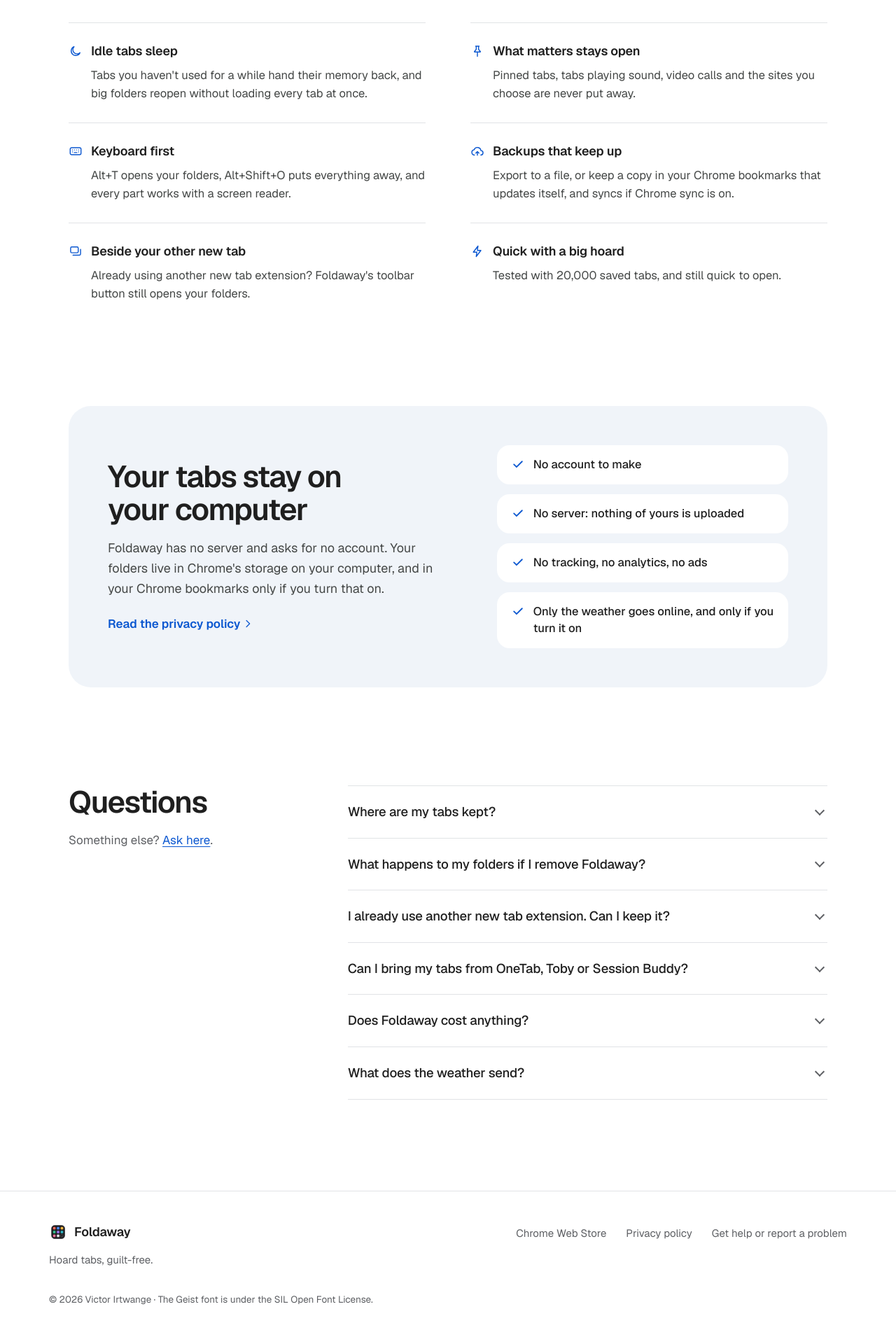
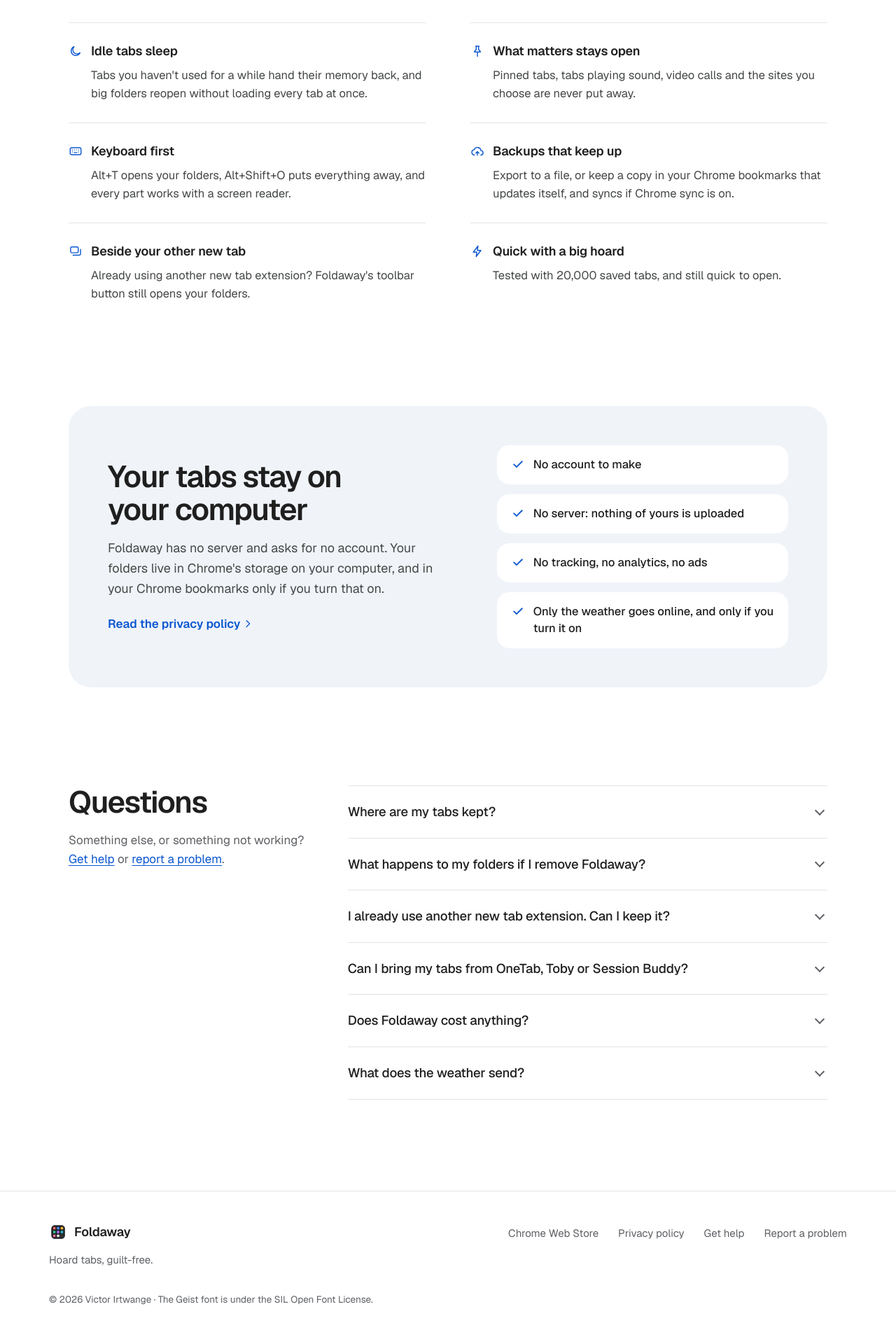
Before and after one commit to victorirtwange/victorirtwange.github.io, a Jekyll site: the page built from foldaway/index.html, in a window 1280 px wide. Shown: the part 3939-5859 px from the top of the page at 70% size. Built offline with Jekyll 4.4.1, drawn with Linux system fonts in a browser that asks for light colours.

Commit message:
Foldaway: help, report and goodbye pages
- /foldaway/help/: the homepage's questions (now one include for both)
  and how to report a problem; the store's support link.
- /foldaway/report/: Foldaway's "Report a problem" lands here with its
  version and technical details after the # (never sent to this site)
  and is sent on to the problem form with them filled in; GitHub's issue
  form until the form's address is set (FORM).
- /foldaway/bye/: what Chrome opens when Foldaway is removed: how to get
  the folders back, and a link to say what went wrong.
- The privacy policy says what reporting a problem and removing Foldaway
  involve; the bar and footer link to help and the form.

Co-Authored-By: Claude Opus 5.5 <noreply@anthropic.com>

```diff
--- a/_includes/foldaway-bar.html
+++ b/_includes/foldaway-bar.html
@@ -3,6 +3,6 @@
   <nav class="bar-links" aria-label="Foldaway">
     <a href="/foldaway/#features">Features</a>
     <a href="/foldaway/PRIVACY.html"{% if include.here == "privacy" %} aria-current="page"{% endif %}>Privacy</a>
-    <a href="https://github.com/victorirtwange/victorirtwange.github.io/issues/new?template=foldaway-problem.yml">Help</a>
+    <a href="/foldaway/help/"{% if include.here == "help" %} aria-current="page"{% endif %}>Help</a>
   </nav>
 </div>
--- /dev/null
+++ b/_includes/foldaway-faq.html
@@ -0,0 +1,33 @@
+<!-- The questions and answers: on the homepage and the help page. -->
+  <details>
+    <summary>Where are my tabs kept?</summary>
+    <p>On your computer, in Chrome's storage for Foldaway. Settings → Backup can export
+      everything to a file whenever you like, or keep a copy in your Chrome bookmarks that stays
+      up to date by itself (and syncs with your Google account if Chrome sync is on).</p>
+  </details>
+  <details>
+    <summary>What happens to my folders if I remove Foldaway?</summary>
+    <p>Chrome deletes Foldaway's storage with it, so export a backup first. A copy in your
+      bookmarks stays, and Foldaway can bring your folders back from it.</p>
+  </details>
+  <details>
+    <summary>I already use another new tab extension. Can I keep it?</summary>
+    <p>Yes. Chrome gives the new tab page to one extension at a time; if another one has it,
+      Foldaway's toolbar button (and Alt+T) still opens your folders in a tab of their own.</p>
+  </details>
+  <details>
+    <summary>Can I bring my tabs from OneTab, Toby or Session Buddy?</summary>
+    <p>Yes: Settings → Backup → Import reads their export files, a list pasted from OneTab, or
+      any browser's bookmarks file.</p>
+  </details>
+  <details>
+    <summary>Does Foldaway cost anything?</summary>
+    <p>No. It's free, with no account to make.</p>
+  </details>
+  <details>
+    <summary>What does the weather send?</summary>
+    <p>Nothing unless you turn it on. Then your city's rough position goes to MET Norway for the
+      forecast, and what you type to find your city goes to Photon, a place search.
+      <a href="/foldaway/PRIVACY.html#what-leaves-your-computer">The privacy policy</a> has the
+      details.</p>
+  </details>
--- a/_includes/foldaway-footer.html
+++ b/_includes/foldaway-footer.html
@@ -7,7 +7,8 @@
     <nav class="foot-links" aria-label="More about Foldaway">
       <a href="https://chromewebstore.google.com/detail/jmffhgplljpdhfhocfbecnlilmldliej">Chrome Web Store</a>
       <a href="/foldaway/PRIVACY.html">Privacy policy</a>
-      <a href="https://github.com/victorirtwange/victorirtwange.github.io/issues/new?template=foldaway-problem.yml">Get help or report a problem</a>
+      <a href="/foldaway/help/">Get help</a>
+      <a href="/foldaway/report/">Report a problem</a>
     </nav>
   </div>
   <p class="foot-note">© 2026 Victor Irtwange · The Geist font is under the <a href="/foldaway/fonts/OFL.txt">SIL Open Font License</a>.</p>
--- a/foldaway/index.html
+++ b/foldaway/index.html
@@ -240,41 +240,10 @@ bodyclass: home
   <section class="faq" aria-labelledby="faqTitle">
     <div class="faq-head">
       <h2 id="faqTitle">Questions</h2>
-      <p>Something else? <a href="https://github.com/victorirtwange/victorirtwange.github.io/issues/new?template=foldaway-problem.yml">Ask here</a>.</p>
+      <p>Something else, or something not working? <a href="/foldaway/help/">Get help</a> or <a href="/foldaway/report/">report a problem</a>.</p>
     </div>
     <div class="faq-list">
-      <details>
-        <summary>Where are my tabs kept?</summary>
-        <p>On your computer, in Chrome's storage for Foldaway. Settings → Backup can export
-          everything to a file whenever you like, or keep a copy in your Chrome bookmarks that stays
-          up to date by itself (and syncs with your Google account if Chrome sync is on).</p>
-      </details>
-      <details>
-        <summary>What happens to my folders if I remove Foldaway?</summary>
-        <p>Chrome deletes Foldaway's storage with it, so export a backup first. A copy in your
-          bookmarks stays, and Foldaway can bring your folders back from it.</p>
-      </details>
-      <details>
-        <summary>I already use another new tab extension. Can I keep it?</summary>
-        <p>Yes. Chrome gives the new tab page to one extension at a time; if another one has it,
-          Foldaway's toolbar button (and Alt+T) still opens your folders in a tab of their own.</p>
-      </details>
-      <details>
-        <summary>Can I bring my tabs from OneTab, Toby or Session Buddy?</summary>
-        <p>Yes: Settings → Backup → Import reads their export files, a list pasted from OneTab, or
-          any browser's bookmarks file.</p>
-      </details>
-      <details>
-        <summary>Does Foldaway cost anything?</summary>
-        <p>No. It's free, with no account to make.</p>
-      </details>
-      <details>
-        <summary>What does the weather send?</summary>
-        <p>Nothing unless you turn it on. Then your city's rough position goes to MET Norway for the
-          forecast, and what you type to find your city goes to Photon, a place search.
-          <a href="/foldaway/PRIVACY.html#what-leaves-your-computer">The privacy policy</a> has the
-          details.</p>
-      </details>
+      {% include foldaway-faq.html %}
     </div>
   </section>
 </main>
--- a/foldaway/site.css
+++ b/foldaway/site.css
@@ -260,8 +260,8 @@ p, li, dd { text-wrap: pretty; }
 .faq-head { position: sticky; top: 32px; align-self: start; }
 .faq-head p { margin: 0; color: var(--muted); }
 .faq-list { border-top: 1px solid var(--line); }
-.faq details { border-bottom: 1px solid var(--line); }
-.faq summary {
+.faq-list details { border-bottom: 1px solid var(--line); }
+.faq-list summary {
   padding: 22px 44px 22px 0;
   position: relative;
   list-style: none;
@@ -270,8 +270,8 @@ p, li, dd { text-wrap: pretty; }
   font-weight: 500;
   letter-spacing: -0.01em;
 }
-.faq summary::-webkit-details-marker { display: none; }
-.faq summary::after {
+.faq-list summary::-webkit-details-marker { display: none; }
+.faq-list summary::after {
   content: '';
   position: absolute;
   top: 50%;
@@ -283,8 +283,15 @@ p, li, dd { text-wrap: pretty; }
   transform: translateY(-70%) rotate(45deg);
   transition: transform 0.2s var(--ease);
 }
-.faq details[open] summary::after { transform: translateY(-30%) rotate(225deg); }
-.faq details p { margin: -6px 0 24px; max-width: 42em; color: var(--text-2); }
+.faq-list details[open] summary::after { transform: translateY(-30%) rotate(225deg); }
+.faq-list details p { margin: -6px 0 24px; max-width: 42em; color: var(--text-2); }
+.help .faq-list { margin-top: 8px; }
+
+/* ─── Help, and the page after removing Foldaway: a card with what to do ── */
+.report-card { margin: 56px 0 0; padding: 28px 30px; border-radius: 24px; background: var(--tone); }
+.doc .report-card h2 { margin: 0 0 12px; }
+.doc .report-card p { margin: 0 0 12px; }
+.doc .report-card .report-actions { margin: 22px 0 0; display: flex; flex-wrap: wrap; align-items: center; gap: 12px 24px; }
 
 /* ─── The foot of every page ────────────────────────────────────────── */
 .foot { border-top: 1px solid var(--line); padding: 44px 28px 52px; color: var(--muted); font-size: 15px; }
```
Also changed, not shown: foldaway/PRIVACY.md (+10 -1 lines), foldaway/bye/index.html (added, +37 -0 lines), foldaway/help/index.html (added, +29 -0 lines), foldaway/report/index.html (added, +38 -0 lines).
